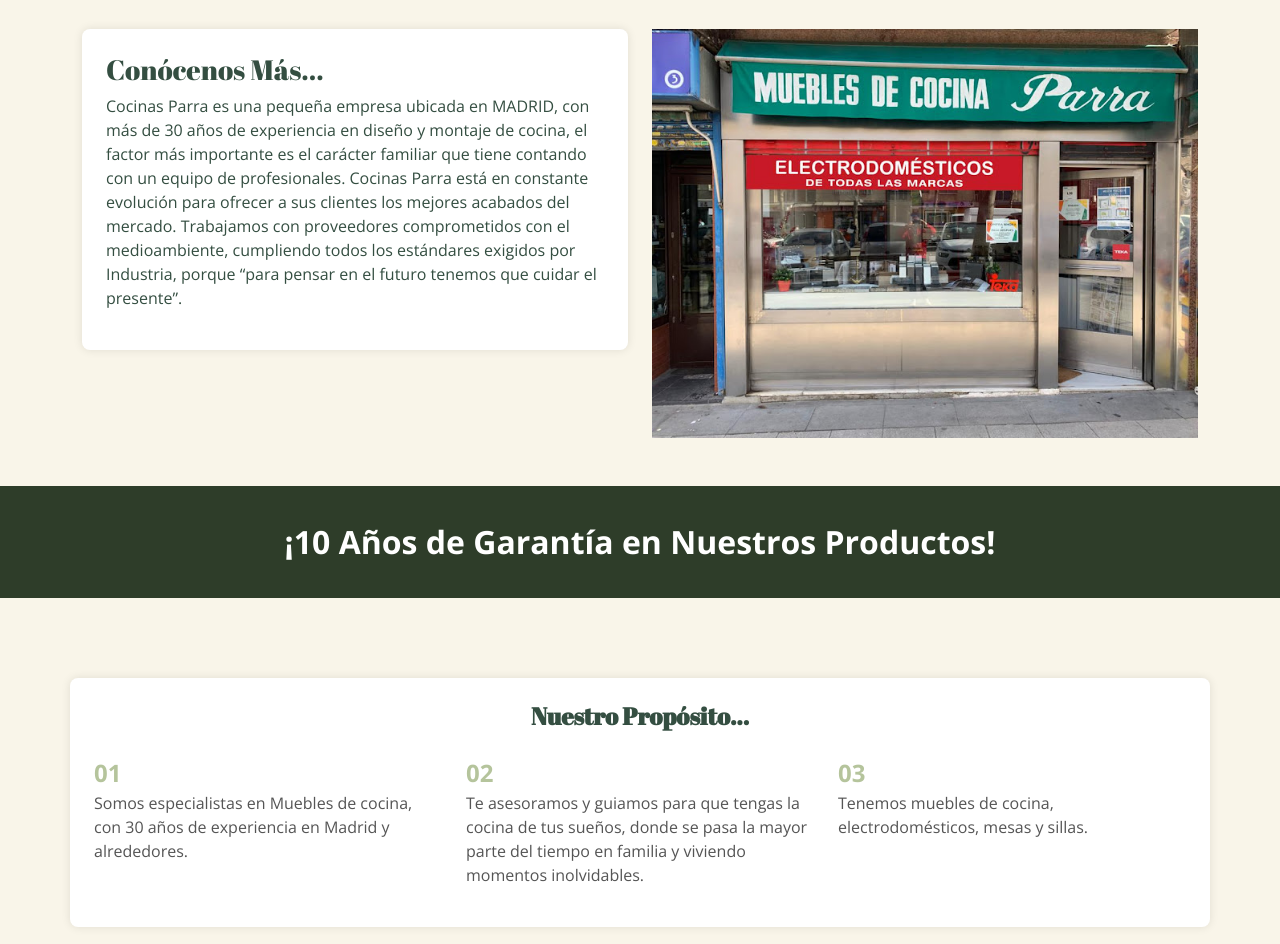
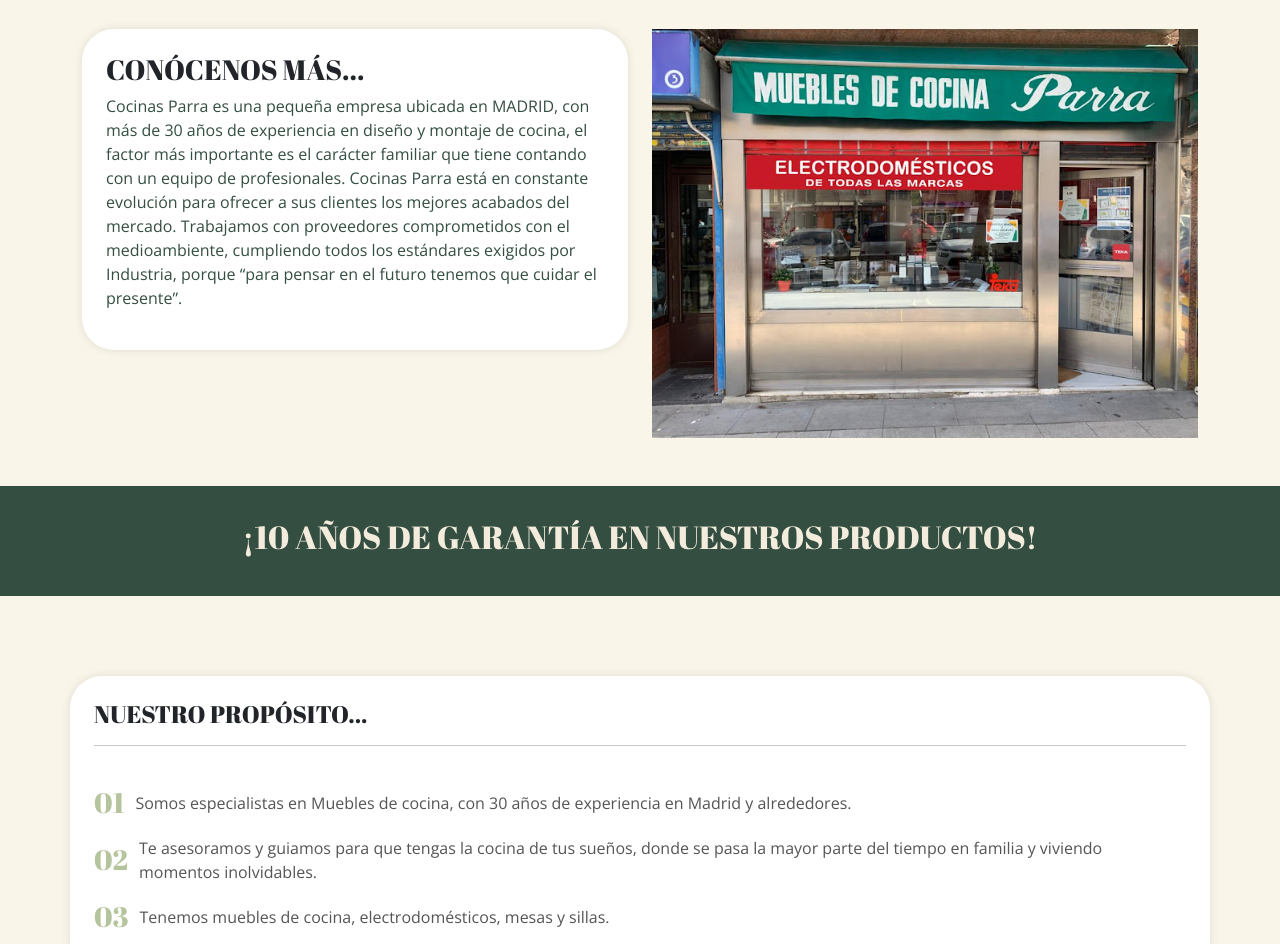
Before and after one commit to lruizap/muebles-de-cocina-parra, a plain HTML site: page pages/sobre-nosotros.html in a window 1280 px wide. Shown: the part 667-1611 px from the top of the page. Drawn offline with nearby package versions, Linux system fonts and the light colour scheme.

Commit message:
About-us v1.0

```diff
--- a/css/styles.css
+++ b/css/styles.css
@@ -408,26 +408,25 @@ h6 {
 .section-header {
     text-align: center;
     margin-top: 2rem;
-    color: #7a7a52;
 }
 
 .sub-title {
     text-align: center;
-    color: #555;
     margin-bottom: 2rem;
+    color: #6E6E6E;
 }
 
 .content-box {
     background-color: white;
     color: #344E41;
-    border-radius: 8px;
+    border-radius: 2rem;
     padding: 1.5rem;
     box-shadow: 0 0 10px rgba(0, 0, 0, 0.1);
     margin-bottom: 2rem;
 }
 
 .highlight-section {
-    background-color: #2e3d29;
+    background-color: #344E41;
     color: white;
     text-align: center;
     padding: 2rem;
@@ -436,7 +435,7 @@ h6 {
 
 .highlight-title {
     font-size: 2rem;
-    font-weight: bold;
+    color: #F3ECDC;
 }
 
 .purpose-section {
@@ -444,9 +443,7 @@ h6 {
 }
 
 .purpose-title {
-    text-align: center;
     font-size: 1.5rem;
-    font-weight: bold;
     margin-bottom: 1.5rem;
 }
 
@@ -455,8 +452,7 @@ h6 {
 }
 
 .step-number {
-    font-size: 1.5rem;
-    font-weight: bold;
+    padding-right: 1%;
     color: #b5c49c;
 }
 
--- a/pages/sobre-nosotros.html
+++ b/pages/sobre-nosotros.html
@@ -81,13 +81,13 @@
     <section class="container">
       <div class="section">
         <div class="section-header">
-          <h1>¿Quiénes Somos?</h1>
+          <h1 class="text-dark">¿QUIÉNES SOMOS?</h1>
           <div class="sub-title">Los mejores servicios para sus casas. Haz de su cocina su zona de confort.</div>
         </div>
-        <div class="row">
-          <div class="col-md-6">
+        <div class="row d-flex">
+          <div class=" col-12 col-md-6">
             <div class="content-box about-card">
-              <h3>Conócenos Más...</h3>
+              <h3 class="text-dark">CONÓCENOS MÁS...</h3>
               <p>
                 Cocinas Parra es una pequeña empresa ubicada en MADRID, con más de 30 años de experiencia en diseño y
                 montaje de cocina, el factor más importante es el carácter familiar que tiene contando con un equipo de
@@ -104,29 +104,34 @@
           </div>
         </div>
     </section>
-    <!-- Sección: 10 Años de Garantía en Nuestros Productos -->
+
     <section class="highlight-section">
-      <div class="highlight-title">¡10 Años de Garantía en Nuestros Productos!</div>
+      <h2 class="highlight-title">¡10 AÑOS DE GARANTÍA EN NUESTROS PRODUCTOS!</h2>
     </section>
-    <!-- Sección: Nuestro Propósito -->
+
     <section class="container purpose-section">
       <div class="content-box">
         <div class="row">
-          <h2 class="purpose-title">Nuestro Propósito...</h2>
-          <div class="col-md-4 purpose-step">
-            <div class="step-number">01</div>
-            <div class="step-description">Somos especialistas en Muebles de cocina, con 30 años de experiencia en Madrid
-              y
-              alrededores.</div>
+          <h3 class="purpose-title text-dark">NUESTRO PROPÓSITO...<hr></h3>
+          <div class="col-12 purpose-step">
+            <div class="d-flex align-items-center">
+              <h3 class="d-inline step-number my-0">01</h3>
+              <div class="d-inline step-description">Somos especialistas en Muebles de cocina, con 30 años de experiencia en Madrid
+                y
+                alrededores.</div>
+            </div>
           </div>
-          <div class="col-md-4 purpose-step">
-            <div class="step-number">02</div>
-            <div class="step-description">Te asesoramos y guiamos para que tengas la cocina de tus sueños, donde se pasa
-              la mayor parte del tiempo en familia y viviendo momentos inolvidables.</div>
+          <div class="col-12 purpose-step">
+            <div class="d-flex align-items-center">
+              <h3 class="d-inline step-number my-0">02</h3>
+              <div class="d-inline step-description">Te asesoramos y guiamos para que tengas la cocina de tus sueños, donde se pasa la mayor parte del tiempo en familia y viviendo momentos inolvidables.</div>
+            </div>
           </div>
-          <div class="col-md-4 purpose-step">
-            <div class="step-number">03</div>
-            <div class="step-description">Tenemos muebles de cocina, electrodomésticos, mesas y sillas.</div>
+          <div class="col-12 purpose-step">
+            <div class="d-flex align-items-center">
+              <h3 class="d-inline step-number my-0">03</h3>
+              <div class="d-inline step-description">Tenemos muebles de cocina, electrodomésticos, mesas y sillas.</div>
+            </div>
           </div>
         </div>
       </div>
```
